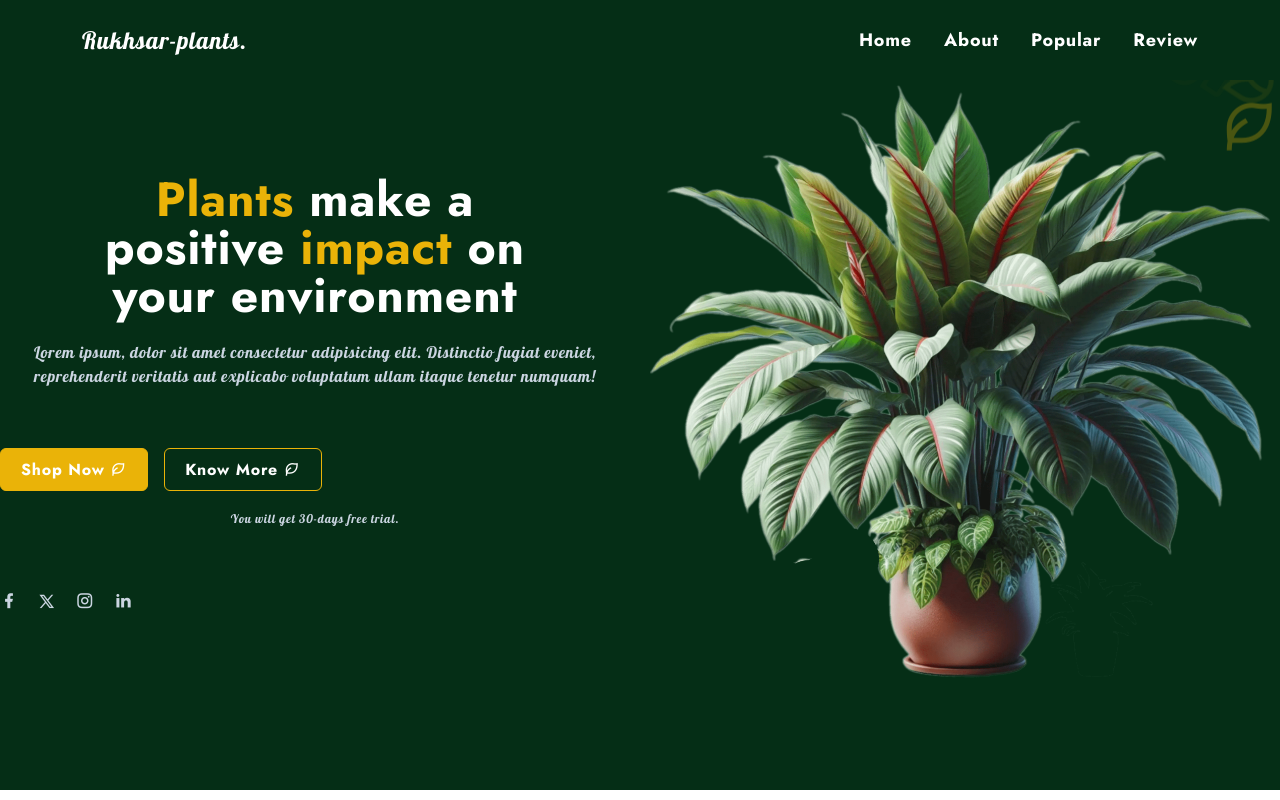
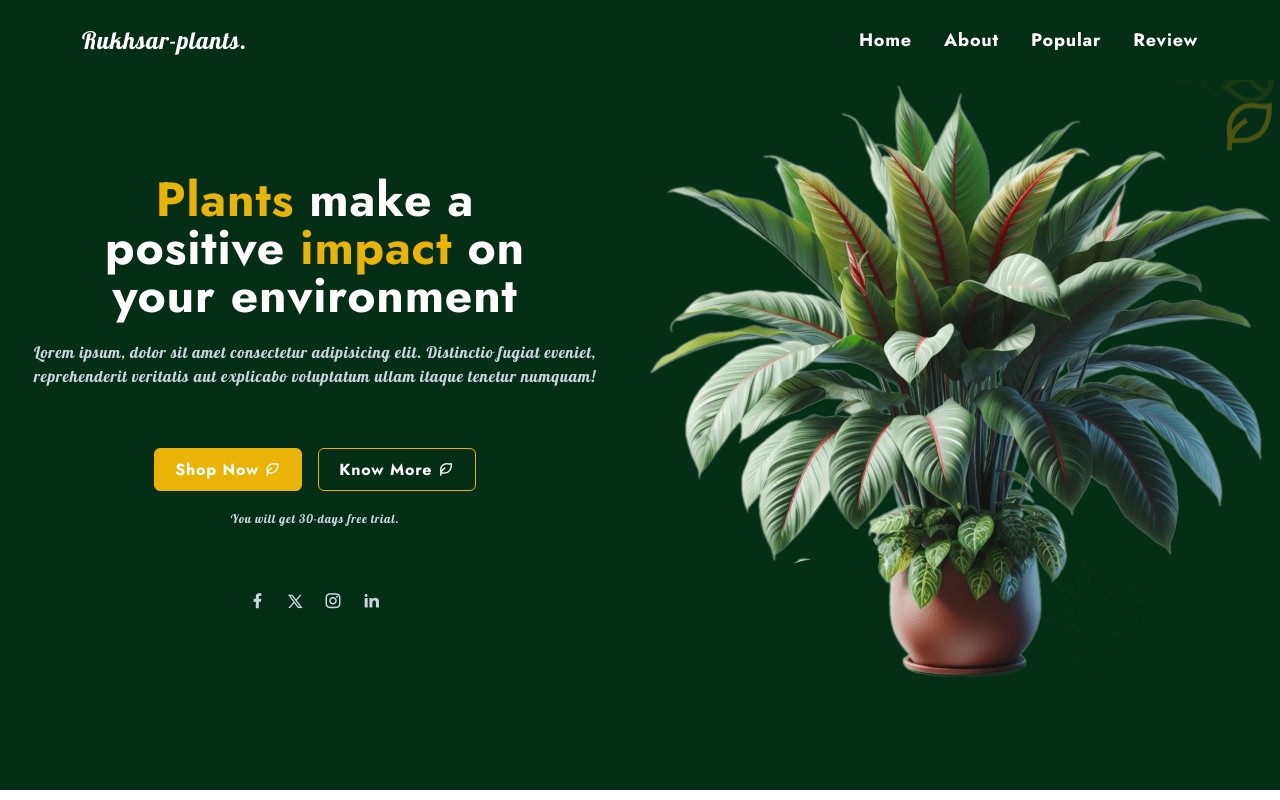
Before and after one commit to Rukhsar738/plant-Rukhsar, a website: page index.html in a window 1280 px wide. Shown: the top 800 px of the page. Drawn offline with nearby package versions, Linux system fonts and the light colour scheme; a web font is replaced by a local one.

Commit message:
add justify-center

```diff
--- a/index.html
+++ b/index.html
@@ -81,7 +81,7 @@
                     <p class="text-slate-300 font-Lobster">
                         Lorem ipsum, dolor sit amet consectetur adipisicing elit. Distinctio fugiat eveniet,
                         reprehenderit veritatis aut explicabo voluptatum ullam itaque tenetur numquam!</p>
-                    <div class="flex flex-col gap-2 sm:flex-row md:gap-4
+                    <div class="flex flex-col gap-2 sm:flex-row md:gap-4 lg:justify-center
                         lg:pt-5 xl:pt-10">
                         <button class="btn">
                             <span>Shop Now</span>
@@ -97,7 +97,7 @@
                         You will get 30-days free trial.
                     </p>
 
-                    <div class="flex items-center gap-5 text-lg lg:pt-10">
+                    <div class="flex items-center gap-5 text-lg lg:pt-10 justify-center	">
                         <i
                             class="ri-facebook-fill text-slate-300 hover:text-yellow-500 duration-300 cursor-pointer"></i>
                         <i
```
Also changed, not shown: output.css.
